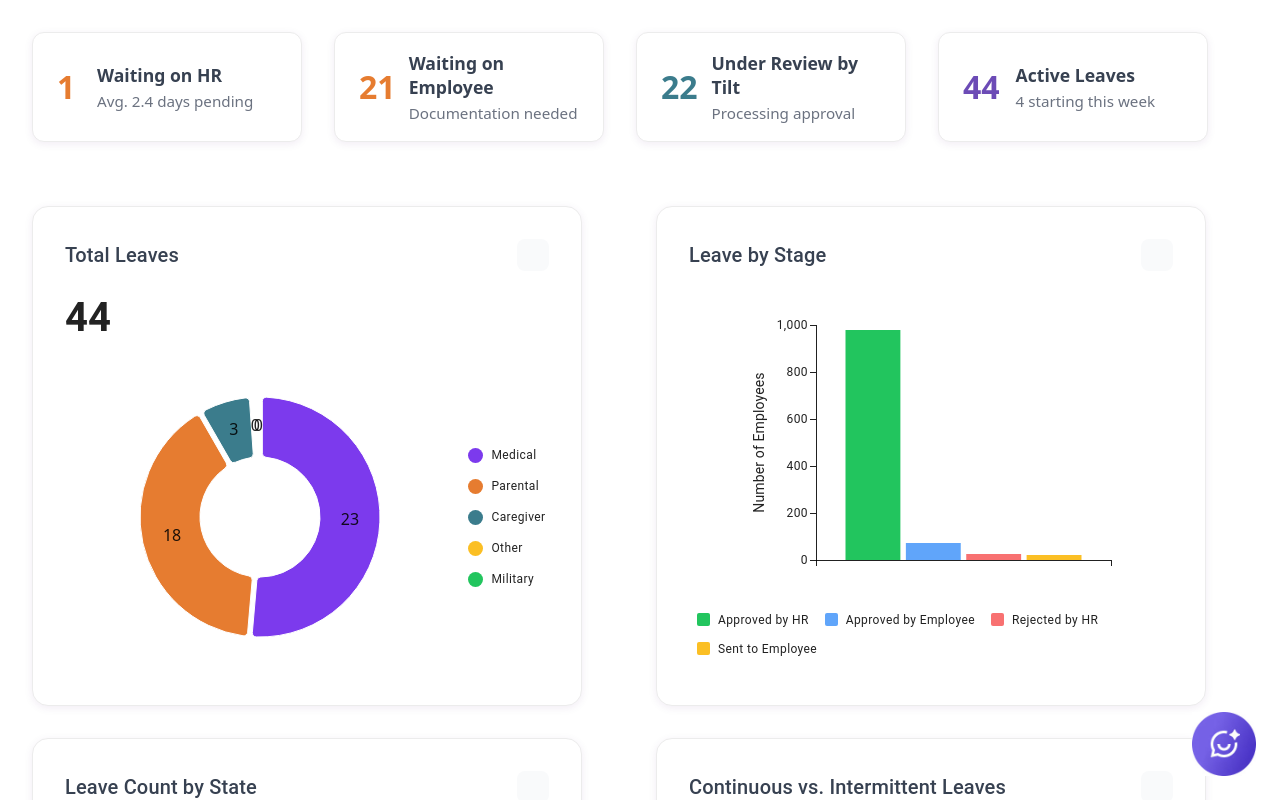
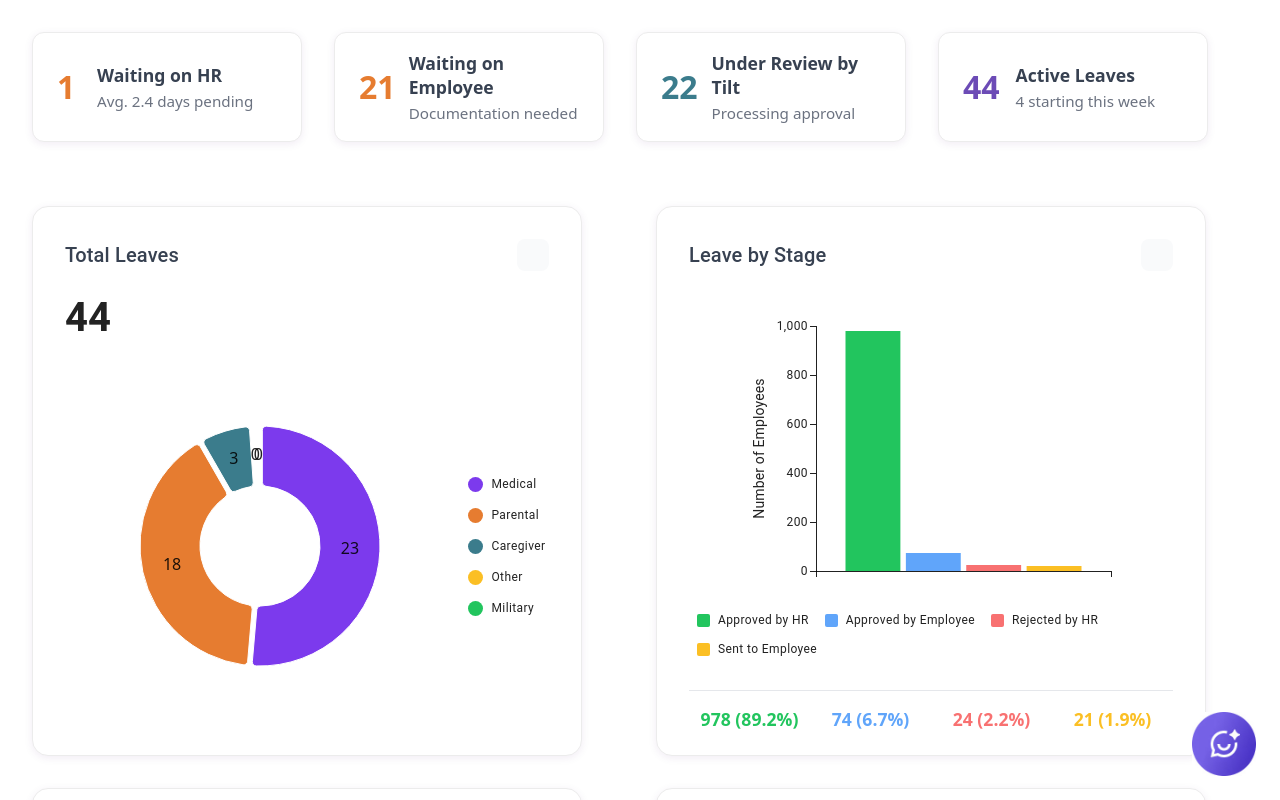
Before and after one commit to anthonyloya-slalom/mcp-chat-app-v2, a Next.js app: page / in a window 1280 px wide. Shown: the top 800 px of the page. Built offline with nearby package versions, Linux system fonts and the light colour scheme; some icons are missing.

Commit message:
adding more keys to charts

```diff
--- a/src/components/Dashboard/Chart/Chart.module.css
+++ b/src/components/Dashboard/Chart/Chart.module.css
@@ -1,6 +1,5 @@
 .chartContainer {
   width: 100%;
-  /* Remove background, border, and box-shadow for no frame */
   background: none;
   border-radius: 0;
   box-shadow: none;
@@ -24,14 +23,11 @@
   display: flex;
   justify-content: center;
   align-items: center;
-  margin-bottom: 0;
-  padding-bottom: 0;
 }
 
 .chartLegend {
   display: flex;
   justify-content: center;
-  gap: 1.5rem;
   margin-top: 0.5rem;
   font-size: 0.95rem;
 }
--- a/src/components/Dashboard/Chart/Chart.tsx
+++ b/src/components/Dashboard/Chart/Chart.tsx
@@ -1,11 +1,7 @@
 import React from "react";
-import { Box, Typography } from "@mui/material";
 import {
   PieChart,
-  PieChartProps,
   BarChart,
-  BarChartProps,
-  ChartsColorPalette,
 } from "@mui/x-charts";
 import styles from "./Chart.module.css";
 
@@ -69,7 +65,7 @@ export default function Chart({
 
   const barXAxis = [
     {
-      data: data.map(() => ''), // Empty labels for x-axis
+      data: data.map(() => ''),
       scaleType: "band" as const,
     },
   ];
@@ -97,12 +93,9 @@ export default function Chart({
                 position: { vertical: 'bottom', horizontal: 'center' },
               },
             }}
-            margin={{ top: 20, right: 20, bottom: 20, left: 20 }}
+            margin={{ top: 20, right: 20, bottom: 10, left: 20 }}
           />
         )}
-      </div>
-      <div className={styles.chartLegend}>
-        {/* Legend goes here */}
       </div>
     </div>
   );
--- a/src/components/Dashboard/ChartCard/ChartCard.module.css
+++ b/src/components/Dashboard/ChartCard/ChartCard.module.css
@@ -4,7 +4,7 @@
   box-shadow: 0 2px 8px rgba(80, 0, 120, 0.08);
   border: 1px solid #ececec;
   padding: 2rem 2rem 1.5rem 2rem;
-  height: 500px;
+  height: 550px;
   width: 550px;
   display: flex;
   flex-direction: column;
--- a/src/components/Dashboard/ChartCard/ChartCard.tsx
+++ b/src/components/Dashboard/ChartCard/ChartCard.tsx
@@ -3,6 +3,7 @@ import dynamic from "next/dynamic";
 import { IconButton, Typography } from "@mui/material";
 import DownloadIcon from "@mui/icons-material/Download";
 import styles from "./ChartCard.module.css";
+import ChartPercentageSummary from "../ChartPercentageSummary/ChartPercentageSummary";
 import { CountSummary } from "../CountSummary/CountSummary";
 
 const Chart = dynamic(() => import("../Chart/Chart"), {
@@ -20,6 +21,7 @@ interface ChartCardProps {
   barDataKey?: string;
   barXAxisKey?: string;
   yAxisLabel?: string;
+  summary?: React.ReactNode;
 }
 
 export default function ChartCard({
@@ -32,11 +34,27 @@ export default function ChartCard({
   barDataKey,
   barXAxisKey,
   yAxisLabel,
+  summary,
 }: ChartCardProps) {
   // Placeholder for save image functionality
   const handleSaveImage = () => {
-    // Implement chart image export if needed
   };
+
+  let summaryNode = summary;
+  if (title === "Leave by Stage" && !summary) {
+    const total = chartData.reduce((sum, d) => sum + d.value, 0);
+    const percentages = chartData.map((item: any) => ({
+      value: item.value,
+      percent: total ? ((item.value / total) * 100).toFixed(1) : "0.0"
+    }));
+    const colors = chartColors || ["#22c55e", "#60a5fa", "#f87171", "#fbbf24"];
+    summaryNode = (
+      <ChartPercentageSummary
+        items={percentages}
+        colors={colors}
+      />
+    );
+  }
 
   return (
     <div className={styles.card}>
@@ -70,6 +88,11 @@ export default function ChartCard({
           height={300}
         />
       </div>
+      {summaryNode && (
+        <div className={styles.summary}>
+          {summaryNode}
+        </div>
+      )}
     </div>
   );
 }
--- /dev/null
+++ b/src/components/Dashboard/ChartPercentageSummary/ChartPercentageSummary.module.css
@@ -0,0 +1,28 @@
+.leaveByStageSummaryNode {
+  width: 100%;
+}
+
+.leaveByStageDivider {
+  width: 100%;
+  height: 1px;
+  background: #e5e7eb;
+  margin-bottom: 1rem;
+}
+
+.leaveByStagePercentRow {
+  display: grid;
+  grid-template-columns: repeat(4, 1fr);
+  align-items: center;
+  justify-items: center;
+  width: 100%;
+}
+
+.leaveByStagePercentItem {
+  display: flex;
+  flex-direction: column;
+}
+
+.leaveByStagePercent {
+  font-weight: 700;
+  font-size: 1.1rem;
+}
--- /dev/null
+++ b/src/components/Dashboard/ChartPercentageSummary/ChartPercentageSummary.tsx
@@ -0,0 +1,27 @@
+import React from "react";
+import styles from "./ChartPercentageSummary.module.css";
+
+interface ChartPercentageSummaryProps {
+  items: { value: number; percent: string }[];
+  colors: string[];
+}
+
+export default function ChartPercentageSummary({ items, colors }: ChartPercentageSummaryProps) {
+  return (
+    <div className={styles.leaveByStageSummaryNode}>
+      <div className={styles.leaveByStageDivider} />
+      <div className={styles.leaveByStagePercentRow}>
+        {items.map((item, idx) => (
+          <span key={idx} className={styles.leaveByStagePercentItem}>
+            <span
+              className={styles.leaveByStagePercent}
+              style={{ color: colors[idx] }}
+            >
+              {item.value} ({item.percent}%)
+            </span>
+          </span>
+        ))}
+      </div>
+    </div>
+  );
+}
--- a/src/pages/Dashboard/Dashboard.module.css
+++ b/src/pages/Dashboard/Dashboard.module.css
@@ -7,7 +7,7 @@
 
 .statusRow {
   display: flex;
-  flex-direction: row; /* Ensure horizontal row */
+  flex-direction: row;
   gap: 2rem;
   margin-bottom: 1.5rem;
   justify-content: flex-start;
@@ -16,10 +16,8 @@
 
 .chartsGrid {
   display: grid;
-  grid-template-columns: repeat(2, 1fr); /* 2 columns */
-  grid-template-rows: repeat(2, auto);   /* 2 rows */
+  grid-template-columns: repeat(2, 1fr);
+  grid-template-rows: repeat(2, auto);
   gap: 2rem;
-  justify-items: stretch;
-  align-items: stretch;
   width: 100%;
 }
--- a/src/pages/Dashboard/Dashboard.tsx
+++ b/src/pages/Dashboard/Dashboard.tsx
@@ -2,6 +2,7 @@ import { mockChartData } from "../../lib/mock-chart-data";
 import StatusCard from "../../components/Dashboard/StatusCard/StatusCard";
 import ChartCard from "../../components/Dashboard/ChartCard/ChartCard";
 import styles from "./Dashboard.module.css";
+import React from "react";
 
 const underReview = mockChartData.data[0].leave_status_breakdown.under_review;
 
```
Lines whose indentation alone changed are shown as unchanged.
